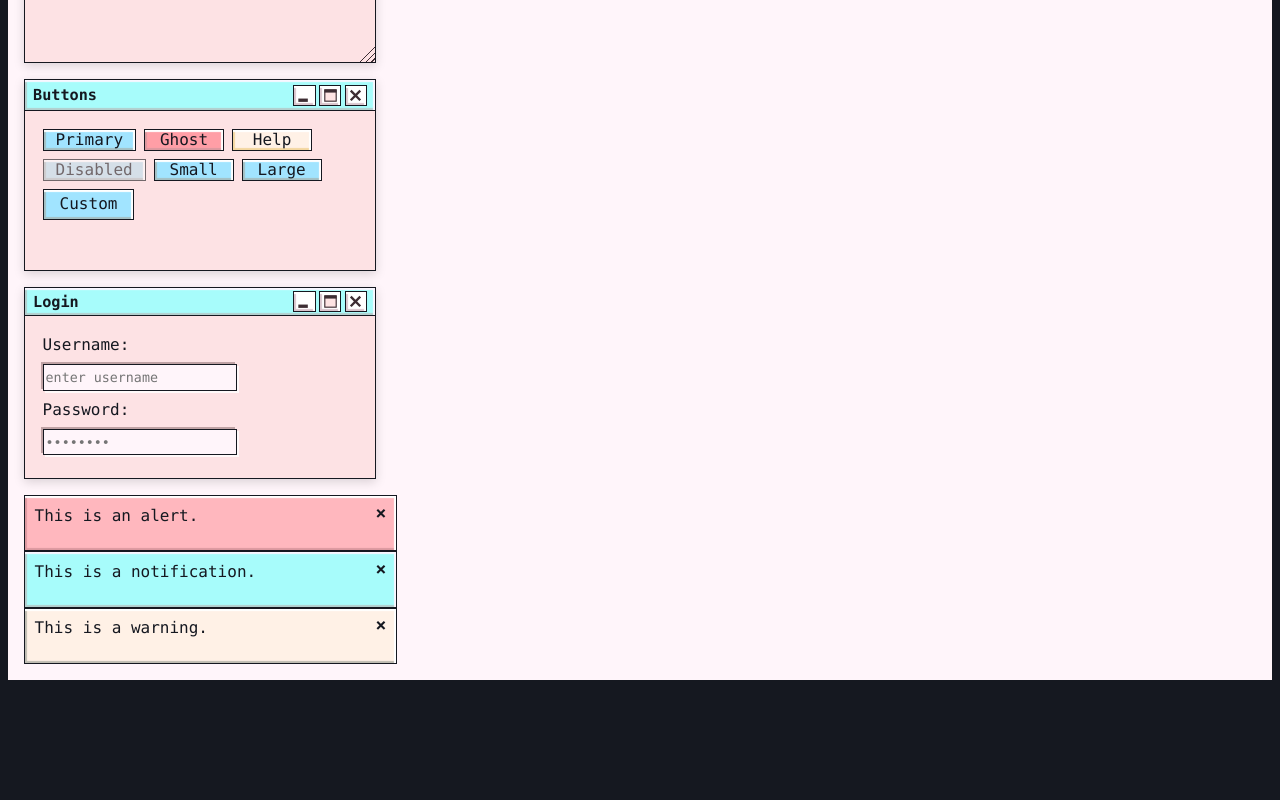
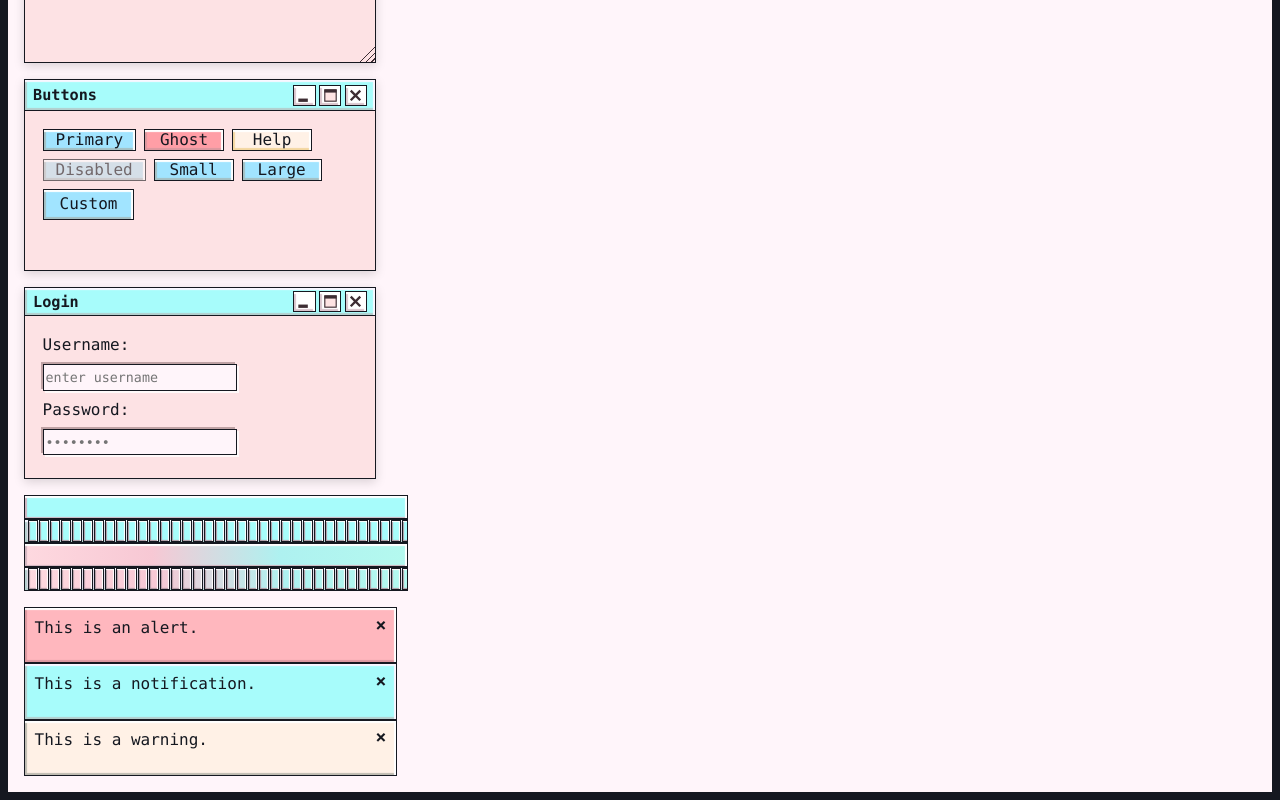
Before and after one commit to stonedem0/dreamdesk-ui, a React (Vite) app in the folder packages/react/: page / in a window 1280 px wide. Shown: the part 958-1758 px from the top of the page. Before the commit the page ends 1646 px from the top, so only its background shows below. Built offline with nearby package versions, Linux system fonts and the light colour scheme.

Commit message:
feat: add ProgressBar React component

```diff
--- a/packages/core/js/animations.js
+++ b/packages/core/js/animations.js
@@ -53,13 +53,11 @@ export function fullscreen(win, previousState) {
         win.style.width = '100vw';
         win.style.height = '100vh';
         win.style.zIndex = 9999;
-        try { console.debug('DD: fullscreen finish', { zIndex: win.style.zIndex, compZ: getComputedStyle(win).zIndex, anims: win.getAnimations?.().length }); } catch(_) {}
     };
 }
 
 export function unfullscreen(win, previousState) {
     cancelRunningAnimations(win);
-    try { console.debug('DD: unfullscreen start', { prev: previousState, zIndex: getComputedStyle(win).zIndex, anims: win.getAnimations?.().length }); } catch(_) {}
     const animation = win.animate([
         {
             position: 'fixed',
@@ -95,7 +93,6 @@ export function unfullscreen(win, previousState) {
             win.style.removeProperty('z-index');
         }
         cancelRunningAnimations(win);
-        try { console.debug('DD: unfullscreen finish', { final: { pos: win.style.position, left: win.style.left, top: win.style.top, w: win.style.width, h: win.style.height }, zIndex: win.style.zIndex, compZ: getComputedStyle(win).zIndex, anims: win.getAnimations?.().length }); } catch(_) {}
     };
 }
 
--- a/packages/core/js/dreamdesk.js
+++ b/packages/core/js/dreamdesk.js
@@ -473,7 +473,6 @@ class DreamDeskWindow extends DreamDeskComponent {
 
       DreamDeskWindow._z = (DreamDeskWindow._z || 1000) + 1;
       this.style.zIndex = String(DreamDeskWindow._z);
-      try { console.debug('DD: raise via drag', { title: this.title, newZ: this.style.zIndex, compZ: getComputedStyle(this).zIndex, maxZ: DreamDeskWindow._z, anims: this.getAnimations?.().length }); } catch(_) {}
 
       document.addEventListener('pointermove', onPointerMove, { capture: true, signal: this._eventController?.signal });
       document.addEventListener('pointerup', onPointerUp, { capture: true, signal: this._eventController?.signal });
@@ -486,7 +485,6 @@ class DreamDeskWindow extends DreamDeskComponent {
     const raise = () => {
       DreamDeskWindow._z = (DreamDeskWindow._z || 1000) + 1;
       this.style.zIndex = String(DreamDeskWindow._z);
-      try { console.debug('DD: raise via click', { title: this.title, newZ: this.style.zIndex, compZ: getComputedStyle(this).zIndex, maxZ: DreamDeskWindow._z, anims: this.getAnimations?.().length }); } catch(_) {}
     };
     winRoot.addEventListener('pointerdown', raise, { signal: this._eventController?.signal });
   }
--- /dev/null
+++ b/packages/react/src/components/ProgressBar.tsx
@@ -0,0 +1,112 @@
+import { useRef, useEffect, useState, type CSSProperties } from "react";
+
+export interface ProgressBarProps {
+  value?: number;
+  blocky?: boolean;
+  gradient?: boolean;
+  className?: string;
+  style?: CSSProperties;
+}
+
+const GAP = 1;
+const SEG_W = 10;
+const FULL_SEG = SEG_W + GAP;
+
+function useBlockySegments(
+  trackRef: React.RefObject<HTMLDivElement | null>,
+  value: number,
+  gradient: boolean,
+  enabled: boolean
+) {
+  const [segments, setSegments] = useState(0);
+
+  useEffect(() => {
+    if (!enabled) return;
+    const track = trackRef.current;
+    if (!track) return;
+
+    const rebuild = () => {
+      const trackWidth = track.getBoundingClientRect().width;
+      setSegments(Math.floor((trackWidth + GAP) / FULL_SEG));
+    };
+
+    const ro = new ResizeObserver(rebuild);
+    ro.observe(track);
+    rebuild();
+    return () => ro.disconnect();
+  }, [enabled, trackRef]);
+
+  const percent = Math.min(Math.max(value, 0), 100);
+  const activeCount = Math.floor((percent / 100) * segments);
+  const fullVisualWidth = segments * FULL_SEG - GAP;
+
+  const segmentEls = Array.from({ length: segments }, (_, i) => {
+    const active = i < activeCount;
+    const style: CSSProperties = {
+      width: `${SEG_W}px`,
+      height: "100%",
+      marginRight: i < segments - 1 ? `${GAP}px` : "0",
+      opacity: active ? 1 : 0.2,
+      flexShrink: 0,
+      boxSizing: "border-box",
+      transition: "opacity 0.3s ease, background 0.3s ease",
+      border: "var(--color-window-border, var(--border))",
+      boxShadow: "var(--progress-segment-shadow, none)",
+    };
+
+    if (gradient) {
+      style.backgroundImage = "var(--color-progress-gradient, none)";
+      style.backgroundSize = `${fullVisualWidth}px 100%`;
+      style.backgroundPosition = `-${i * FULL_SEG}px 0`;
+      style.backgroundRepeat = "no-repeat";
+      style.backgroundColor = "transparent";
+    } else {
+      style.backgroundImage = "none";
+      style.backgroundColor = active
+        ? "var(--color-progress-segment, #a8edea)"
+        : "transparent";
+    }
+
+    return <div key={i} style={style} />;
+  });
+
+  return segmentEls;
+}
+
+export function ProgressBar({
+  value = 0,
+  blocky = false,
+  gradient = false,
+  className,
+  style,
+}: ProgressBarProps) {
+  const trackRef = useRef<HTMLDivElement>(null);
+  const segmentEls = useBlockySegments(trackRef, value, gradient, blocky);
+
+  const percent = Math.min(Math.max(value, 0), 100);
+
+  const trackClass = [
+    "progress-track",
+    blocky ? "progress-track--blocky" : "",
+    className,
+  ].filter(Boolean).join(" ");
+
+  const barStyle: CSSProperties = {
+    width: `${percent}%`,
+    ...(value >= 100 ? { borderRight: "none" } : {}),
+    ...(!gradient ? { filter: `hue-rotate(${percent * 3.6}deg)` } : {}),
+  };
+
+  return (
+    <div ref={trackRef} className={trackClass} style={style}>
+      {blocky ? (
+        segmentEls
+      ) : (
+        <div
+          className={["progress-bar", gradient ? "progress-bar--gradient" : ""].filter(Boolean).join(" ")}
+          style={barStyle}
+        />
+      )}
+    </div>
+  );
+}
--- a/packages/react/src/dev/App.tsx
+++ b/packages/react/src/dev/App.tsx
@@ -1,6 +1,7 @@
-import { useState } from "react";
+import { useState, useEffect } from "react";
 import { Window } from "../components/Window";
 import { Button } from "../components/Button";
+import { ProgressBar } from "../components/ProgressBar";
 import { Input } from "../components/Input";
 import { Toast } from "../components/Toast";
 import { ThemeProvider, useTheme } from "../context/ThemeContext";
@@ -20,6 +21,19 @@ function ThemeToggle() {
 export default function App() {
   const [log, setLog] = useState<string[]>([]);
   const push = (msg: string) => setLog((l) => [...l, msg]);
+
+  const [progress, setProgress] = useState(0);
+  useEffect(() => {
+    let val = 0;
+    let rafId: number;
+    const tick = () => {
+      val = Math.min(100, val + Math.random() * 0.8);
+      setProgress(parseFloat(val.toFixed(1)));
+      if (val < 100) rafId = requestAnimationFrame(tick);
+    };
+    rafId = requestAnimationFrame(tick);
+    return () => cancelAnimationFrame(rafId);
+  }, []);
 
   return (
     <ThemeProvider defaultTheme="pastelcore">
@@ -82,6 +96,14 @@ export default function App() {
           </div>
         </Window>
 
+        {/* Progress bars */}
+        <div className="progress-bar-container" style={{ width: "24rem" }}>
+          <ProgressBar value={progress} />
+          <ProgressBar value={progress} blocky />
+          <ProgressBar value={progress} gradient />
+          <ProgressBar value={progress} gradient blocky />
+        </div>
+
         {/* Toasts */}
         <div className="toast-container">
           <Toast type="alert" message="This is an alert." />
--- a/packages/react/src/index.ts
+++ b/packages/react/src/index.ts
@@ -10,7 +10,8 @@ export { Toast } from "./components/Toast";
 export type { ToastProps } from "./components/Toast";
 export { Input } from "./components/Input";
 export type { InputProps } from "./components/Input";
-// export { ProgressBar } from "./components/ProgressBar";
+export { ProgressBar } from "./components/ProgressBar";
+export type { ProgressBarProps } from "./components/ProgressBar";
 // export { Tabs, Tab, TabPanel } from "./components/Tabs";
 // export { Toggle } from "./components/Toggle";
 // export { TerminalWindow } from "./components/TerminalWindow";
```
Also changed, not shown: 4 other files (tests, documents, lock files or other folders).
